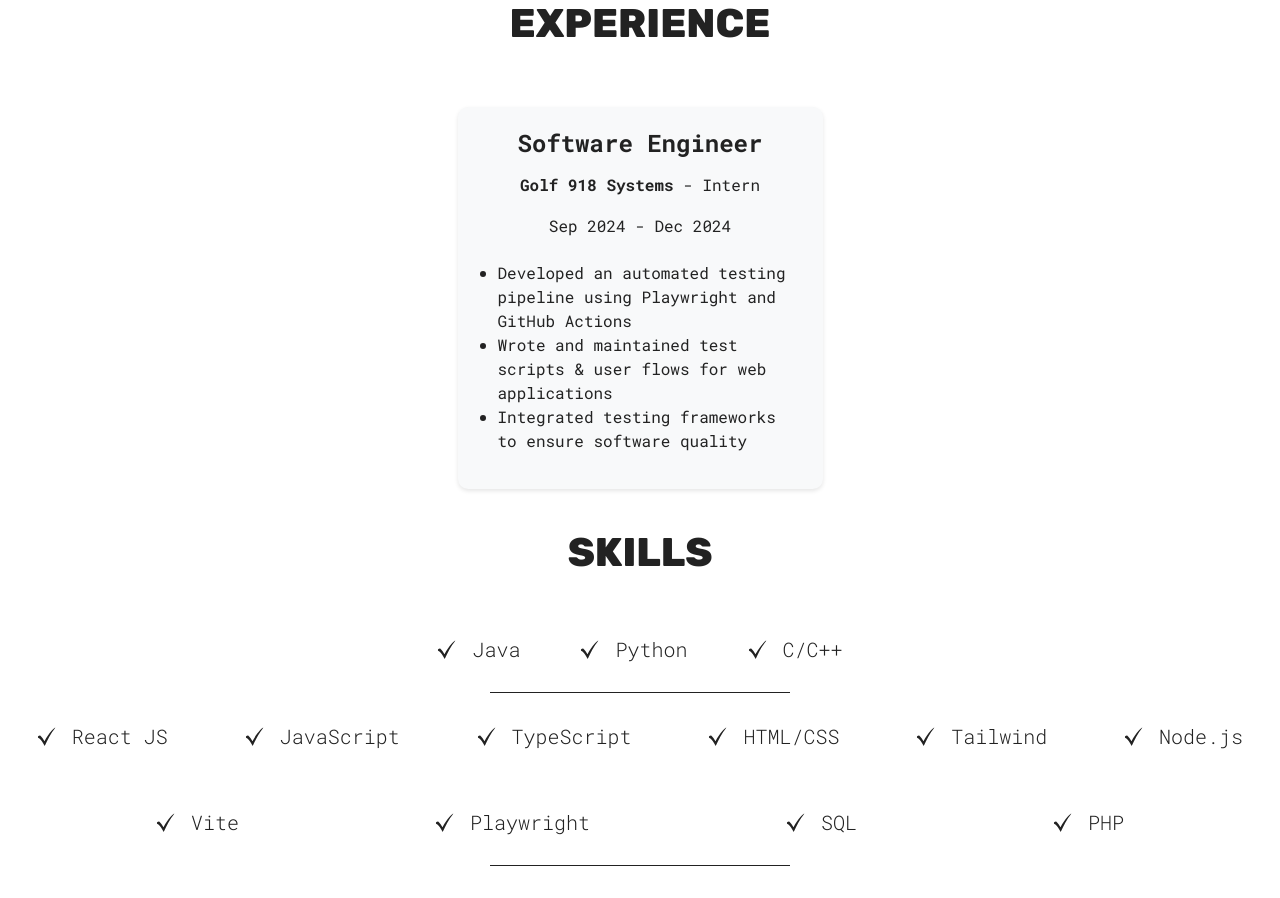
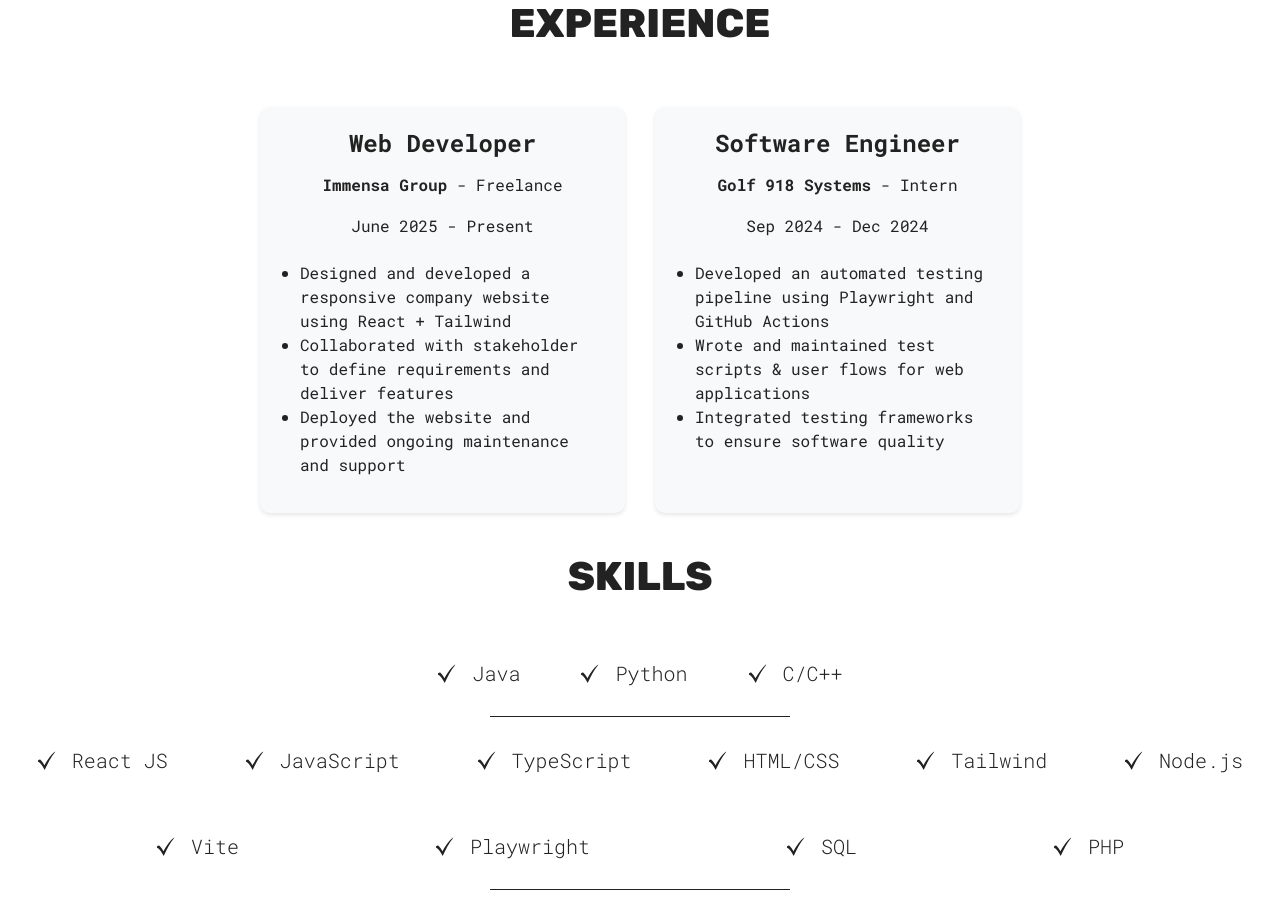
Before and after one commit to Hirbod03/PersonalWebsite, a React (Vite) app: page / in a window 1280 px wide. Shown: the part 820-1718 px from the top of the page. Built offline with nearby package versions, Linux system fonts and the light colour scheme.

Commit message:
refactor: update experience section to include Freelance Web Developer role

```diff
--- a/src/sections/Experience/Experience.jsx
+++ b/src/sections/Experience/Experience.jsx
@@ -2,18 +2,18 @@ import styles from './ExperienceStyles.module.css';
 
 // Array of experience objects, each representing a job or internship
 const experiences = [
-  // {
-  //   title: 'Full-Stack Engineer',
-  //   company: 'DoNotPay',
-  //   responsibilities: [
-  //     'Working on full stack development tasks with Node.js, Go, and React',
-  //     'Develop and integrate REST/GraphQL APIs for various features',
-  //     'PostgreSQL database design and optimization',
-  //   ],
-  //   typeOfEmployment: 'Intern',
-  //   employmentDuration: 'Since July, 2025',
-  //   companyLink: 'https://www.linkedin.com/company/donotpay/',
-  // },
+  {
+    title: 'Web Developer',
+    company: 'Immensa Group',
+    responsibilities: [
+      'Designed and developed a responsive company website using React + Tailwind',
+      'Collaborated with stakeholder to define requirements and deliver features',
+      'Deployed the website and provided ongoing maintenance and support',
+    ],
+    typeOfEmployment: 'Freelance',
+    employmentDuration: 'June 2025 - Present',
+    companyLink: 'https://www.immensagroup.com/',
+  },
   {
     title: 'Software Engineer',
     company: 'Golf 918 Systems',
```
